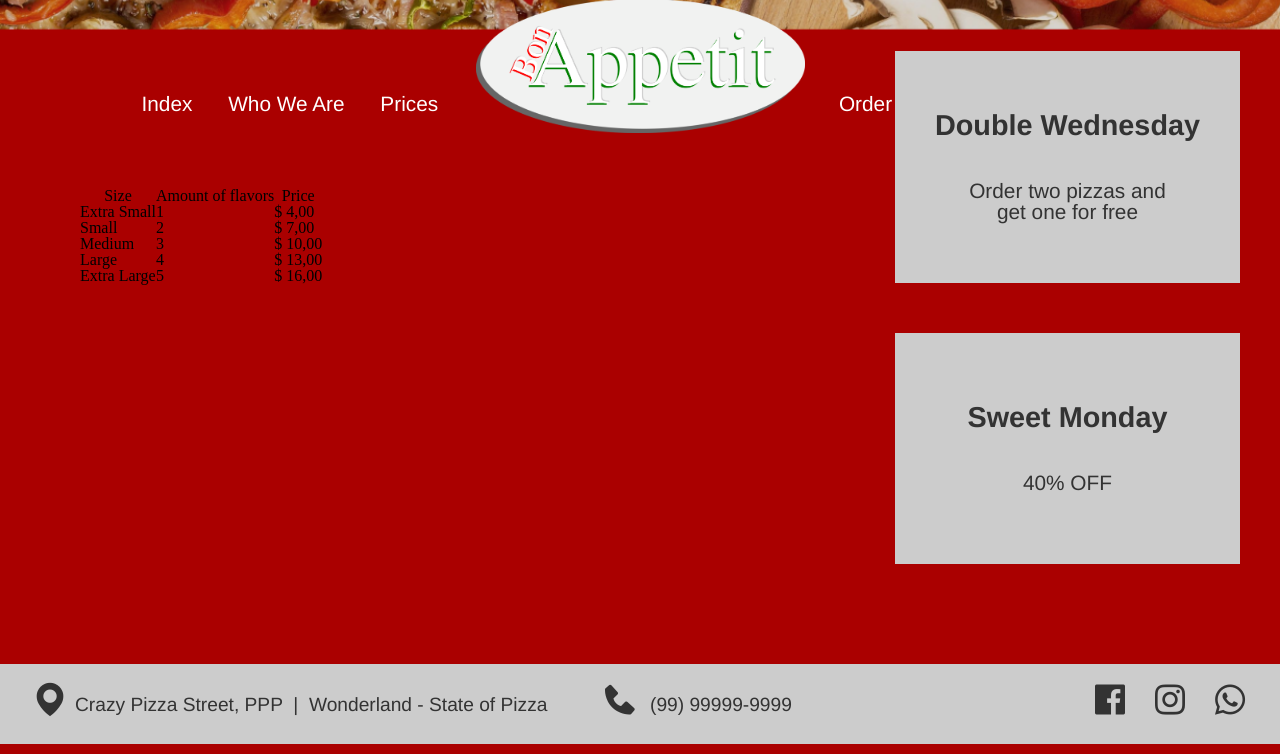
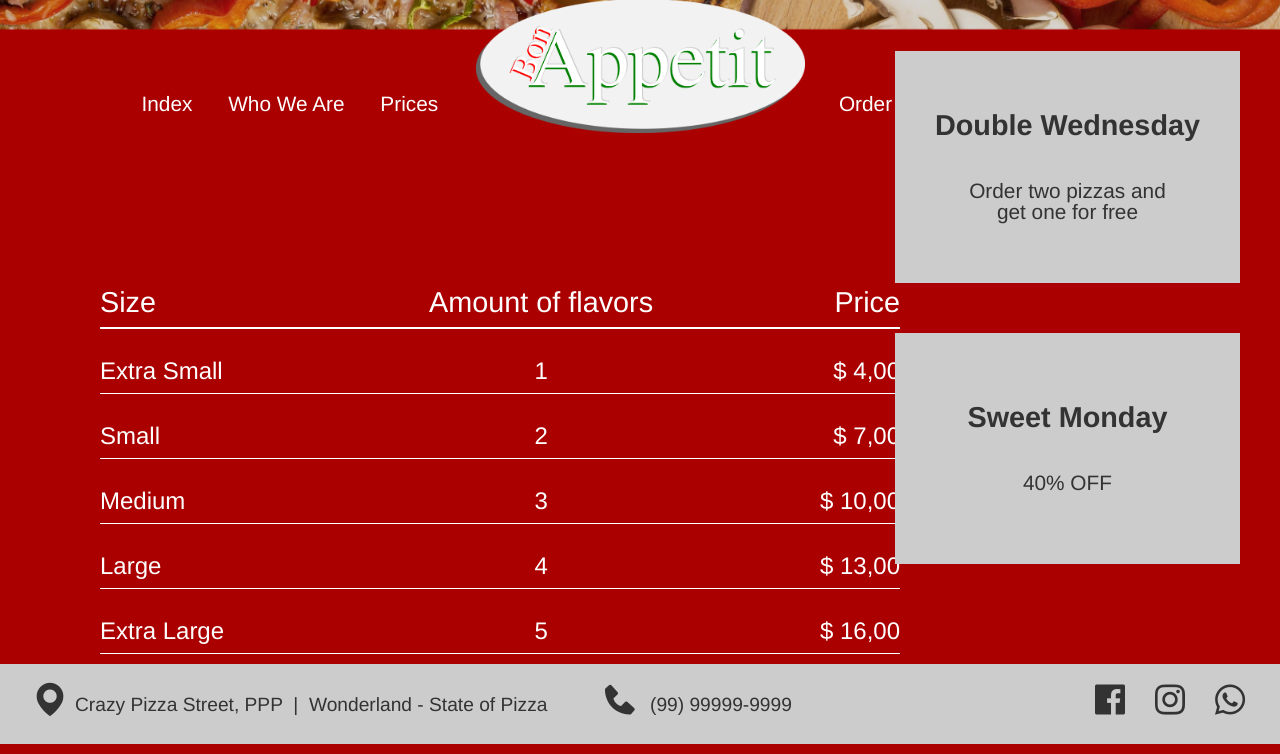
Before and after one commit to karenmentges/Projeto_Pizzaria, a PHP site: page /html/prices.html in a window 1280 px wide; the page is wider, and only the part inside the window is pictured. Shown: the part 56-810 px from the top of that part. Run offline with PHP 8.4, Linux system fonts and the light colour scheme.

Commit message:
Complementando informações e visuais

```diff
--- a/css/prices.css
+++ b/css/prices.css
@@ -69,9 +69,42 @@ nav a {
 
 main {
     width: 1200px;
-    margin-left: 80px;
-    margin-right: 80px;
+    margin: auto;
+    font-family: Helvetica, sans-serif;
+    padding: 100px 100px;
 }
+
+table {
+    width: 800px;
+    color: white;
+}
+
+table tr th {
+    font-size: 1.8rem;
+    border-bottom: 2px solid white;
+    padding-bottom: 10px;
+    margin: 50px;
+}
+
+table tr td {
+    font-size: 1.5rem;
+    border-bottom: 1px solid white;
+    padding-top: 30px;
+    padding-bottom: 10px;
+}
+
+.size {
+    text-align: left;
+}
+
+.amount {
+    text-align: center;
+}
+
+.price {
+    text-align: right;
+}
+
 
 
 
--- a/css/whoweare.css
+++ b/css/whoweare.css
@@ -93,6 +93,7 @@ main {
     font-family: Helvetica, sans-serif;
     color: #FFF;
     font-size: 1.3rem;
+    line-height: 1.5rem;
     position: relative;
     top: 80px;
 }
@@ -136,6 +137,7 @@ main {
     font-family: Helvetica, sans-serif;
     color: #FFF;
     font-size: 1.3rem;
+    line-height: 1.5rem;
     position: relative;
     text-align: center;
 }
@@ -154,6 +156,7 @@ main {
     font-family: Helvetica, sans-serif;
     color: #FFF;
     font-size: 1.3rem;
+    line-height: 1.5rem;
     position: relative;
     text-align: center;
 }
@@ -172,6 +175,7 @@ main {
     font-family: Helvetica, sans-serif;
     color: #FFF;
     font-size: 1.3rem;
+    line-height: 1.5rem;
     position: relative;
     text-align: center;
 }
--- a/html/prices.html
+++ b/html/prices.html
@@ -56,34 +56,34 @@
     <main>
         <table>
             <tr>
-                <th>Size</th>
-                <th>Amount of flavors</th>
-                <th>Price</th>
+                <th class="size">Size</th>
+                <th class="amount">Amount of flavors</th>
+                <th class="price">Price</th>
             </tr>
             <tr>
-                <td>Extra Small</td>
-                <td>1</td>
-                <td>$ 4,00</td>
+                <td class="size">Extra Small</td>
+                <td class="amount">1</td>
+                <td class="price">$ 4,00</td>
             </tr>
             <tr>
-                <td>Small</td>
-                <td>2</td>
-                <td>$ 7,00</td>
+                <td class="size">Small</td>
+                <td class="amount">2</td>
+                <td class="price">$ 7,00</td>
             </tr>
             <tr>
-                <td>Medium</td>
-                <td>3</td>
-                <td>$ 10,00</td>
+                <td class="size">Medium</td>
+                <td class="amount">3</td>
+                <td class="price">$ 10,00</td>
             </tr>
             <tr>
-                <td>Large</td>
-                <td>4</td>
-                <td>$ 13,00</td>
+                <td class="size">Large</td>
+                <td class="amount">4</td>
+                <td class="price">$ 13,00</td>
             </tr>
             <tr>
-                <td>Extra Large</td>
-                <td>5</td>
-                <td>$ 16,00</td>
+                <td class="size">Extra Large</td>
+                <td class="amount">5</td>
+                <td class="price">$ 16,00</td>
             </tr>
         </table>
     </main>
```
Also changed, not shown: css/contact.css (+22 -0 lines), html/contact.html (+44 -0 lines).
